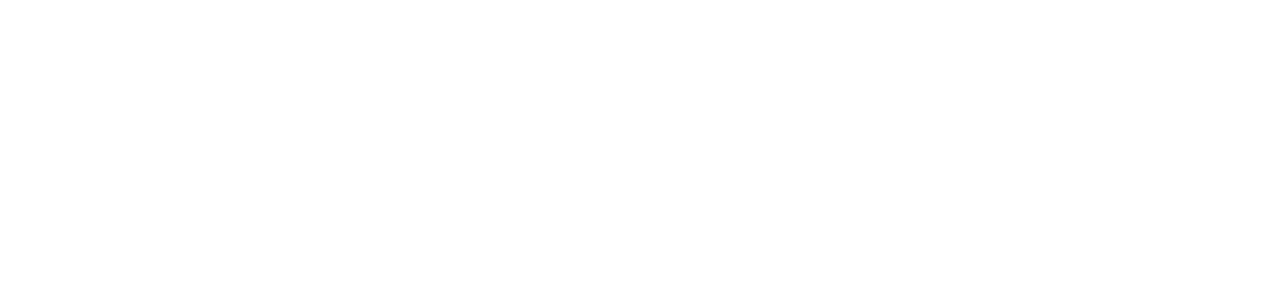
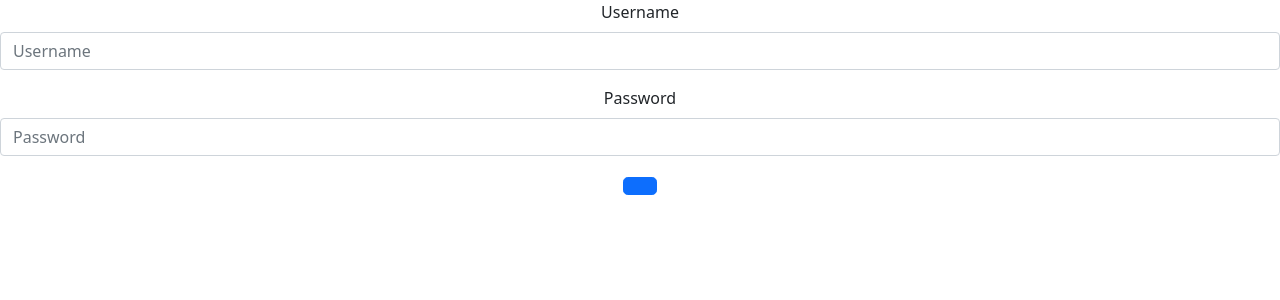
Before and after one commit to worhx/TT2_05, a React (Create React App) app in the folder frontend/webapp/: page /login in a window 1280 px wide. Before the commit this address had no page. Shown: the top 300 px of the page. Built offline with nearby package versions, Linux system fonts and the light colour scheme.

Commit message:
Login page

```diff
--- a/frontend/webapp/package.json
+++ b/frontend/webapp/package.json
@@ -6,12 +6,13 @@
     "@testing-library/jest-dom": "^5.15.0",
     "@testing-library/react": "^11.2.7",
     "@testing-library/user-event": "^12.8.3",
+    "axios": "^0.24.0",
     "bootstrap": "^5.1.3",
     "nodemon": "^2.0.15",
     "react": "^17.0.2",
     "react-bootstrap": "^2.0.2",
     "react-dom": "^17.0.2",
-    "react-router-dom": "^6.0.2",
+    "react-router-dom": "^5.2.0",
     "react-scripts": "4.0.3",
     "web-vitals": "^1.1.2"
   },
--- a/frontend/webapp/src/App.js
+++ b/frontend/webapp/src/App.js
@@ -1,18 +1,25 @@
 import React from "react";
 import "./App.css";
-import { BrowserRouter as Router, Route, Routes } from "react-router-dom";
+import "bootstrap/dist/css/bootstrap.min.css";
+import {
+    BrowserRouter as Router,
+    Route,
+    Switch,
+    Redirect,
+} from "react-router-dom";
 import Login from "./Components/Login";
 
 function App() {
     return (
         <Router>
             <div className="App">
-        <Routes>
-          <Route path="/" element={<Login />}></Route>
-        </Routes>
+                <Switch>
+                    <Route path="/login">
+                        <Login />
+                    </Route>
+                </Switch>
             </div>
         </Router>
-
     );
 }
 
--- a/frontend/webapp/src/Components/Login.js
+++ b/frontend/webapp/src/Components/Login.js
@@ -1,7 +1,53 @@
-import React from "react";
+import { React, useState } from "react";
+import axios from "axios";
+import { useHistory } from "react-router-dom";
+import CustomButton from "../UI/CustomButton";
+import Form from "react-bootstrap/Form";
 
 const Login = () => {
-  return <h1>Hello</h1>;
+    const [username, setUsername] = useState();
+    const [password, setPassword] = useState();
+    const history = useHistory();
+
+    const onSubmit = (e) => {
+        e.preventDefault();
+        console.log("Logging in...");
+        const loginPayload = { username: username, password: password };
+        axios.post(`worhx.ddns.net:5000/login`, loginPayload).then((res) => {
+            console.log(res);
+            if (res.status === 200) {
+                history.push("/home");
+            }
+        });
+    };
+
+    return (
+        <div>
+            <Form>
+                <Form.Group className="mb-3" controlId="username">
+                    <Form.Label>Username</Form.Label>
+                    <Form.Control
+                        type="text"
+                        placeholder="Username"
+                        onInput={(e) => {
+                            setUsername(e.target.value);
+                        }}
+                    ></Form.Control>
+                </Form.Group>
+                <Form.Group className="mb-3" controlId="password">
+                    <Form.Label>Password</Form.Label>
+                    <Form.Control
+                        type="password"
+                        placeholder="Password"
+                        onInput={(e) => {
+                            setPassword(e.target.value);
+                        }}
+                    ></Form.Control>
+                </Form.Group>
+                <CustomButton size="lg" variant="primary" onClick={onSubmit} />
+            </Form>
+        </div>
+    );
 };
 
 export default Login;
--- /dev/null
+++ b/frontend/webapp/src/UI/CustomButton.js
@@ -0,0 +1,12 @@
+import React from "react";
+import Button from "react-bootstrap/Button";
+
+const CustomButton = ({ type, size, variant, placeholder, onClick }) => {
+    return (
+        <Button size={size} type={type} variant={variant} onClick={onClick}>
+            {placeholder}
+        </Button>
+    );
+};
+
+export default CustomButton;
```
Also changed, not shown: frontend/webapp/src/index.js (+10 -9 lines), frontend/webapp/src/UI/Button.js (deleted), 1 other file (tests, documents, lock files or other folders). Lines whose indentation alone changed are shown as unchanged.
